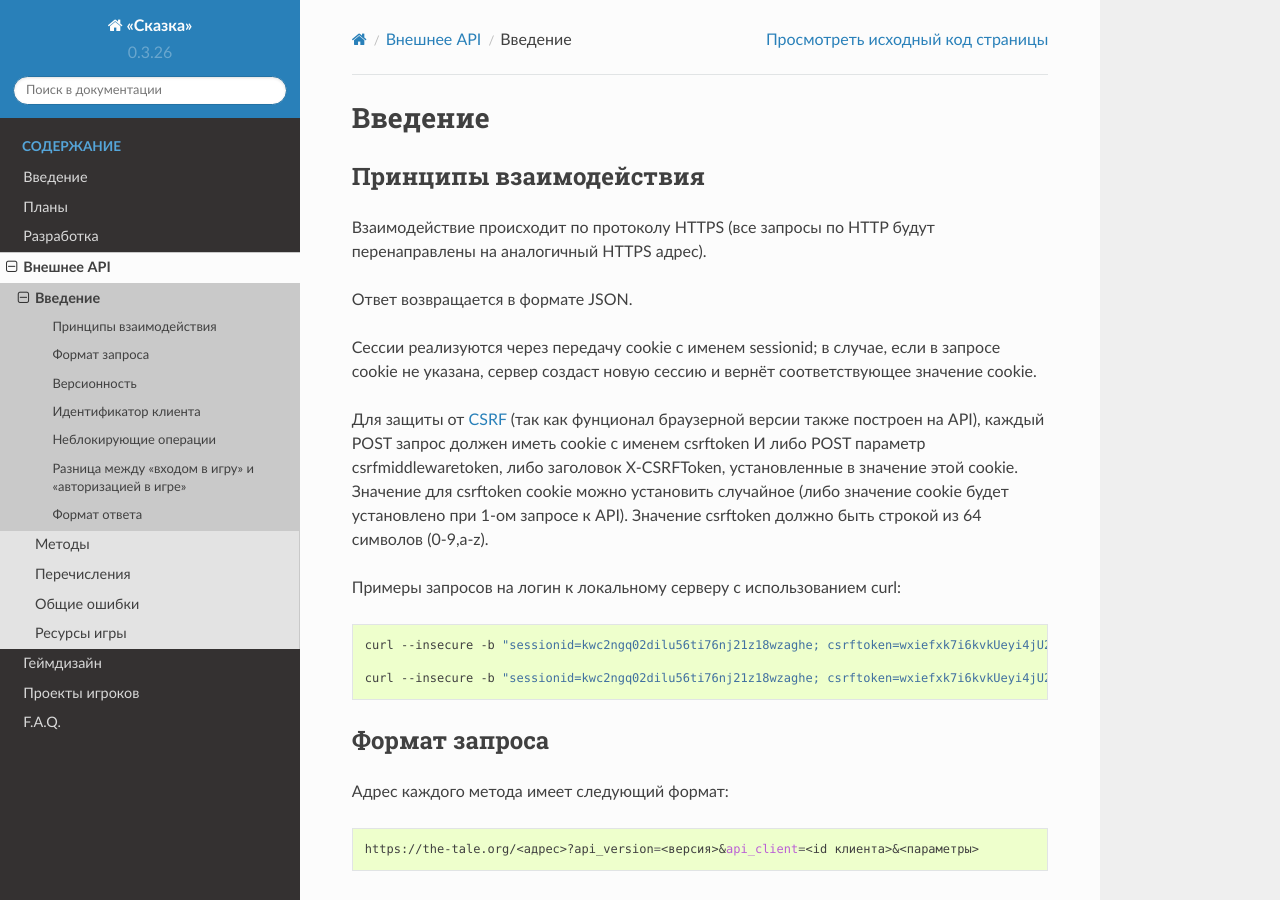
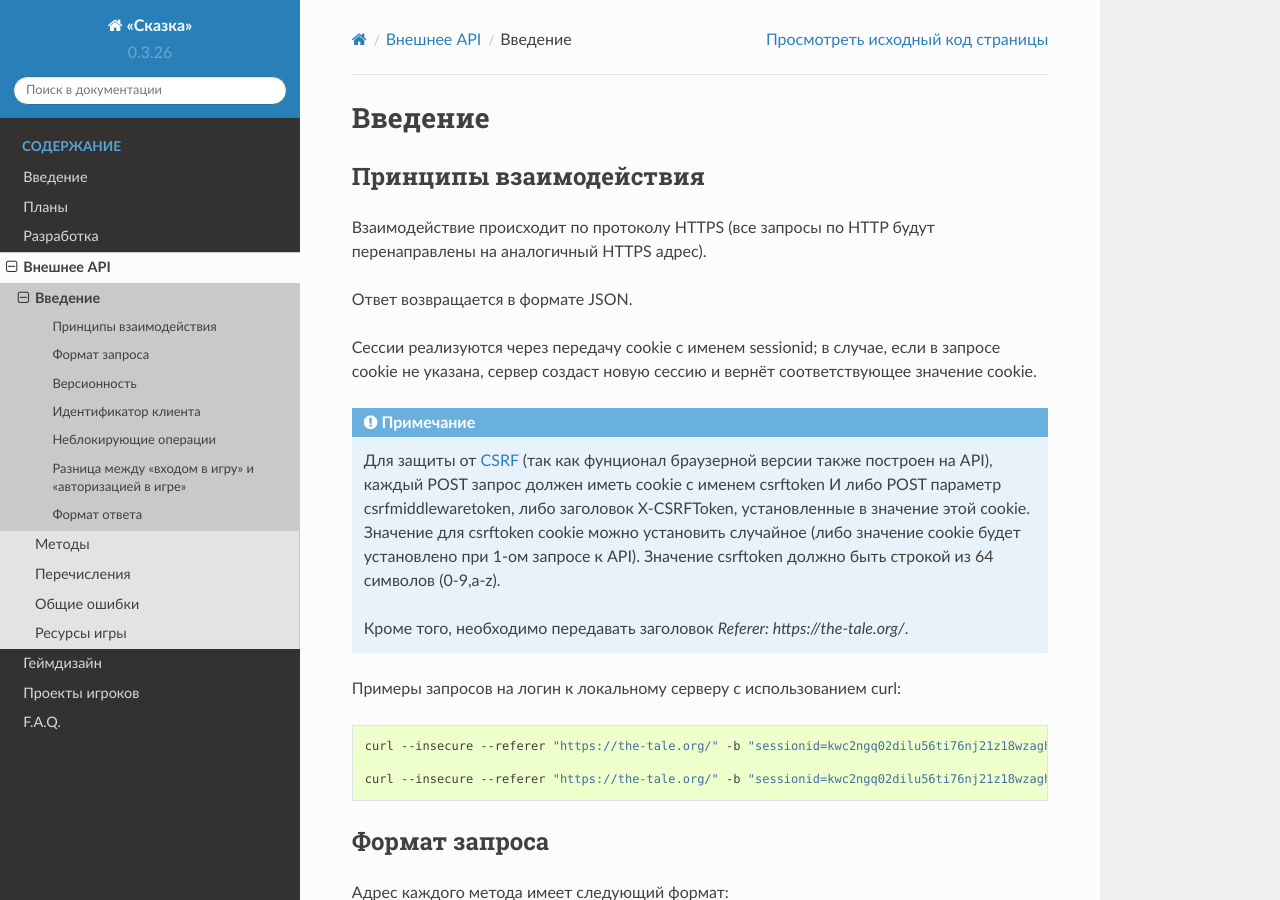
Before and after one commit to the-tale/tt_docs, a Sphinx documentation site: the page built from docs/source/external_api/intro.rst, in a window 1280 px wide and 900 px high. Built offline with Sphinx 7.4.7 and the Read the Docs theme 2.0.0, drawn with Linux system fonts in a browser that asks for light colours.

Commit message:
уточнение взаимодействия с внешним api в связи с переходом на https

```diff
--- a/docs/source/development/development_process.rst
+++ b/docs/source/development/development_process.rst
@@ -48,5 +48,6 @@ Master ветка всегда содержит в себе текущую ра
 - быть в виде одного патча (pull request должен содержать 1 коммит);
 - быть покрыты тестами;
 - не использовать устаревшую функциональность;
+- применяться к ветке develop (не master!), как и положено по git-flow.
 
 Желательно, чтобы они сопровождались документацией.
--- a/docs/source/external_api/intro.rst
+++ b/docs/source/external_api/intro.rst
@@ -10,15 +10,19 @@
 
 Сессии реализуются через передачу cookie с именем sessionid; в случае, если в запросе cookie не указана, сервер создаст новую сессию и вернёт соответствующее значение cookie.
 
-Для защиты от `CSRF <http://en.wikipedia.org/wiki/Cross-site_request_forgery">`_ (так как фунционал браузерной версии также построен на API), каждый POST запрос должен иметь cookie с именем csrftoken И либо POST параметр csrfmiddlewaretoken, либо заголовок X-CSRFToken, установленные в значение этой cookie. Значение для csrftoken cookie можно установить случайное (либо значение cookie будет установлено при 1-ом запросе к API).  Значение csrftoken должно быть строкой из 64 символов (0-9,a-z).
+.. note::
+
+   Для защиты от `CSRF <http://en.wikipedia.org/wiki/Cross-site_request_forgery">`_ (так как фунционал браузерной версии также построен на API), каждый POST запрос должен иметь cookie с именем csrftoken И либо POST параметр csrfmiddlewaretoken, либо заголовок X-CSRFToken, установленные в значение этой cookie. Значение для csrftoken cookie можно установить случайное (либо значение cookie будет установлено при 1-ом запросе к API).  Значение csrftoken должно быть строкой из 64 символов (0-9,a-z).
+
+   Кроме того, необходимо передавать заголовок `Referer: https://the-tale.org/`.
 
 Примеры запросов на логин к локальному серверу с использованием curl:
 
 .. code-block:: bash
 
-    curl --insecure -b "sessionid=kwc2ngq02dilu56ti76nj21z18wzaghe; csrftoken=wxiefxk7i6kvkUeyi4jU2xO0B96RwvJc" -d "email=email@gmail.com&password=11111"  -H "X-CSRFToken: wxiefxk7i6kvkUeyi4jU2xO0B96RwvJc" "httpы://local.the-tale/accounts/auth/api/login?api_version=1.0&api_client=SASS-asas"
+    curl --insecure --referer "https://the-tale.org/" -b "sessionid=kwc2ngq02dilu56ti76nj21z18wzaghe; csrftoken=wxiefxk7i6kvkUeyi4jU2xO0B96RwvJc" -d "email=email@gmail.com&password=11111"  -H "X-CSRFToken: wxiefxk7i6kvkUeyi4jU2xO0B96RwvJc" "https://local.the-tale/accounts/auth/api/login?api_version=1.0&api_client=SASS-asas"
 
-    curl --insecure -b "sessionid=kwc2ngq02dilu56ti76nj21z18wzaghe; csrftoken=wxiefxk7i6kvkUeyi4jU2xO0B96RwvJc" -d "email=email@gmail.com&password=111111&csrfmiddlewaretoken=wxiefxk7i6kvUeyi4jU2xO0B96RwvJc" "https://local.the-tale/accounts/auth/api/login?api_version=1.0&api_client=SASS-asas"
+    curl --insecure --referer "https://the-tale.org/" -b "sessionid=kwc2ngq02dilu56ti76nj21z18wzaghe; csrftoken=wxiefxk7i6kvkUeyi4jU2xO0B96RwvJc" -d "email=email@gmail.com&password=111111&csrfmiddlewaretoken=wxiefxk7i6kvUeyi4jU2xO0B96RwvJc" "https://local.the-tale/accounts/auth/api/login?api_version=1.0&api_client=SASS-asas"
 
 
 Формат запроса
```
